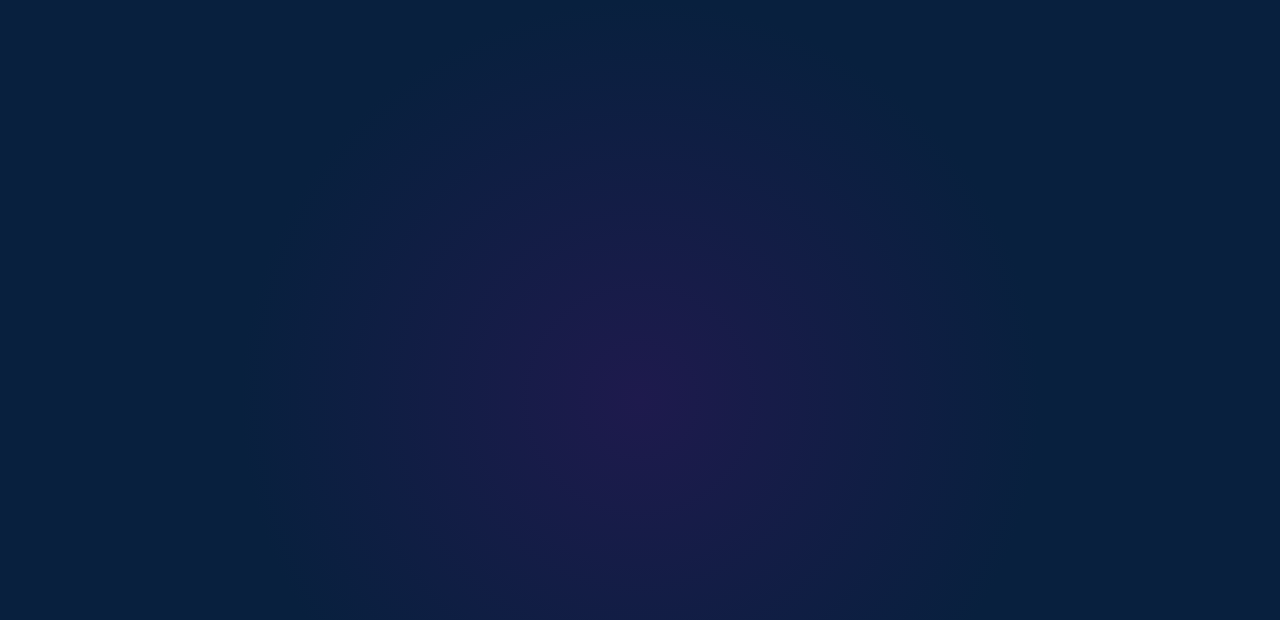
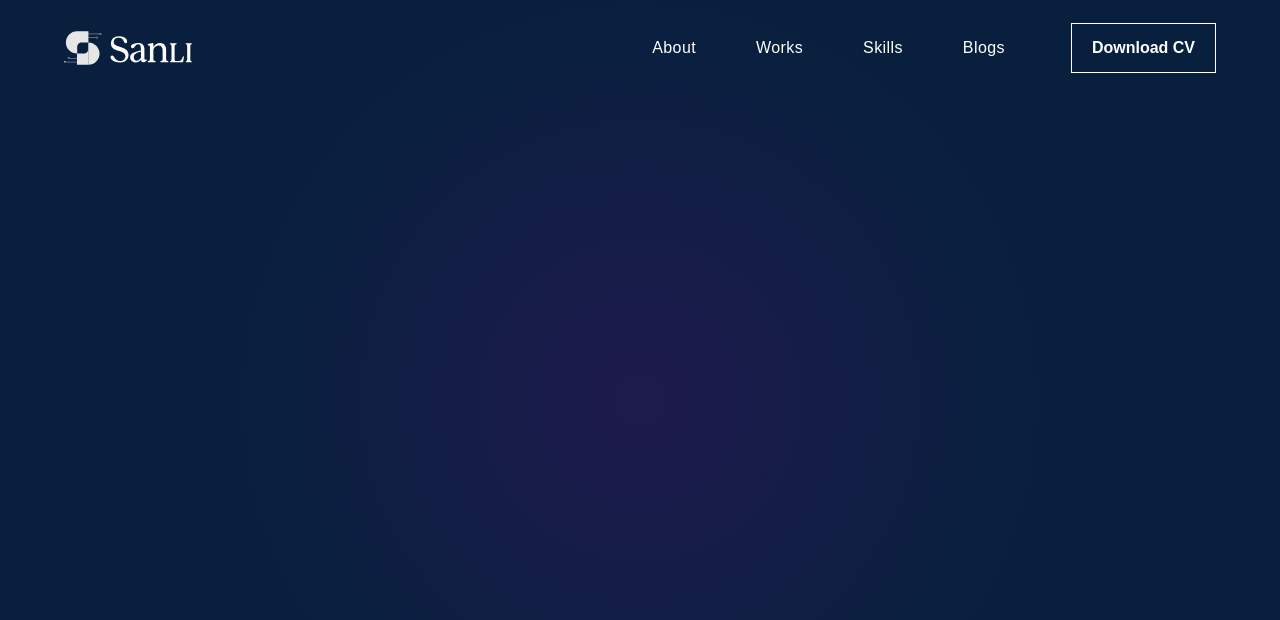
Before and after one commit to sanli-11/portfolio-early2025, a React (Vite) app: page / in a window 1280 px wide. Shown: the top 620 px of the page. Built offline with nearby package versions, Linux system fonts and the light colour scheme; a web font is replaced by a local one.

Commit message:
Created and appended Header

```diff
--- a/src/App.tsx
+++ b/src/App.tsx
@@ -1,9 +1,12 @@
 import BackgroundGradient from "./components/BackgroundGradient";
+import Header from "./components/Header";
 
 function App() {
   return (
     <main>
-      <BackgroundGradient></BackgroundGradient>
+      <BackgroundGradient>
+        <Header />
+      </BackgroundGradient>
     </main>
   );
 }
--- /dev/null
+++ b/src/components/Header.tsx
@@ -0,0 +1,52 @@
+function Header() {
+  const links = [
+    { id: "0", label: "About", href: "#about" },
+    { id: "1", label: "Works", href: "#work" },
+    { id: "2", label: "Skills", href: "#skill" },
+    { id: "3", label: "Blogs", href: "#blog" },
+  ];
+
+  return (
+    <header className="w-full px-16 fixed flex justify-between items-center">
+      <a
+        className="hover:scale-105 transition-transform"
+        href="/"
+        title="Homepage"
+      >
+        <img
+          className="w-32 h-24"
+          src="/logo-with-text.svg"
+          alt="SanLi"
+          height="44"
+        />
+      </a>
+      <div className="flex justify-end items-center gap-x-14">
+        <nav>
+          <ul className="flex justify-end items-end gap-x-10">
+            {links.map((link) => (
+              <li key={link.id} className="text-white tracking-wide">
+                <a
+                  className="relative inline-block px-2.5 after:content-[''] after:absolute after:-bottom-1 after:left-0 after:w-full after:h-0.5 after:scale-x-0 after:bg-white after:transition-transform after:duration-200 after:ease-out hover:after:scale-x-100"
+                  href={link.href}
+                >
+                  {link.label}
+                </a>
+              </li>
+            ))}
+          </ul>
+        </nav>
+        <a
+          className="py-3 px-5 border-1 border-white font-semibold text-white hover:bg-white hover:text-indigo-950 transition-colors"
+          href="https://drive.google.com/"
+          download
+          target="_blank"
+          rel="noreferrer"
+        >
+          Download CV
+        </a>
+      </div>
+    </header>
+  );
+}
+
+export default Header;
```
